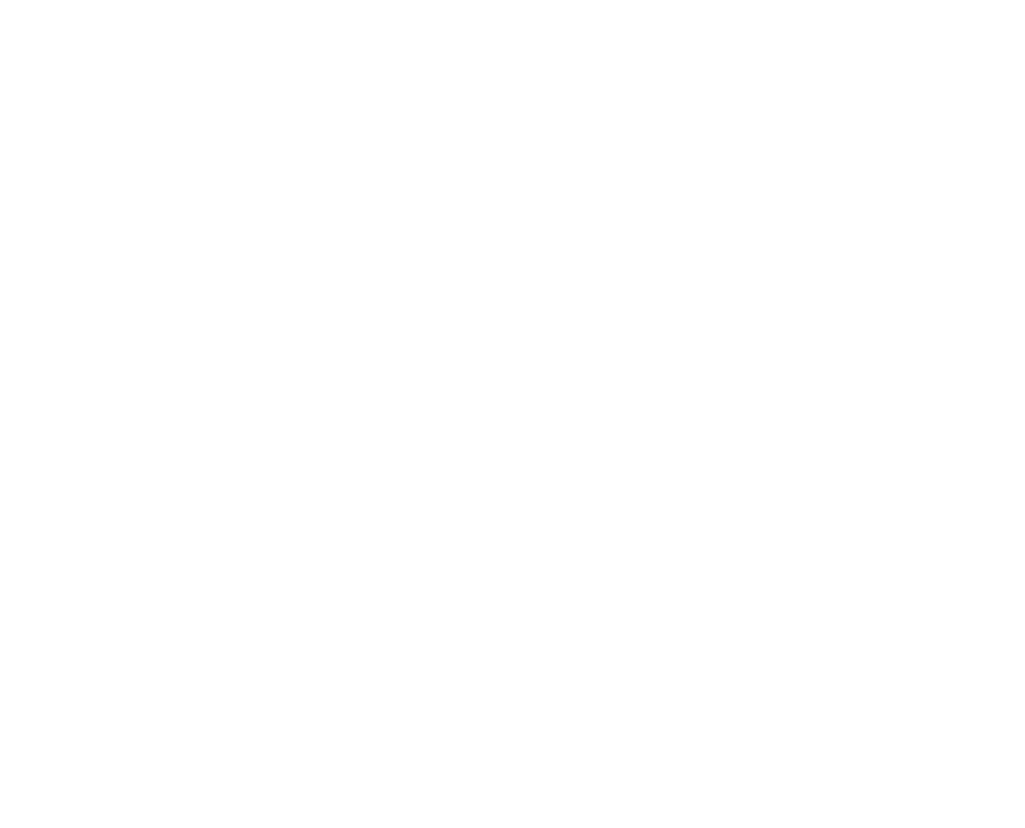
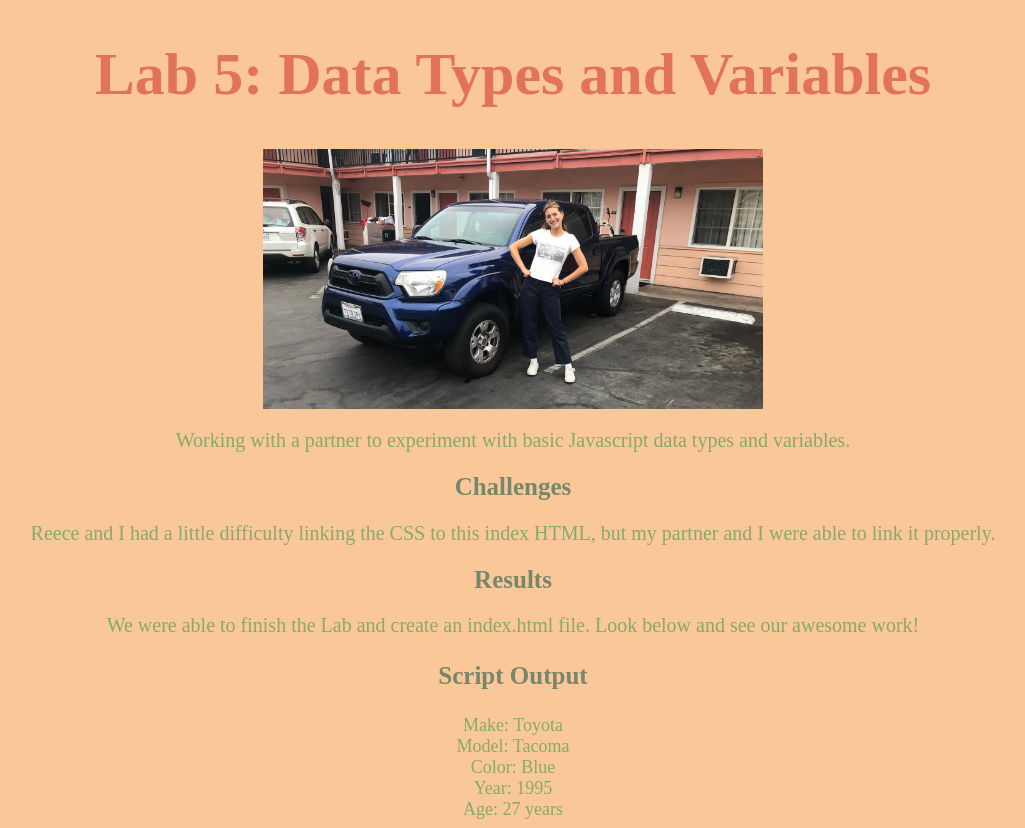
Before and after one commit to LJMCDERMOTT/art101, a plain HTML site: page lab5/index.html in a window 1280 px wide. Shown: the whole page, without its empty margins (127-1152 px from the left). Before the commit the page ends 800 px from the top, so only its background shows below. Drawn offline with Linux system fonts and the light colour scheme.

Commit message:
yay finished lab5

```diff
--- a/lab5/css/lab.css
+++ b/lab5/css/lab.css
@@ -0,0 +1,36 @@
+p{
+  color:#87a96b;
+  font-size: 20px;
+  text-align: center;
+}
+body{
+    background-color:  #FAC898;
+    margin-left: 100px;
+    margin-right: 100px;
+}
+h1{
+  color: #e2725b;
+  font-size: 60px;
+  text-align: center;
+}
+h2{
+  color: #78866b;
+  font-size: 25px;
+  text-align: center;
+}
+h3{
+  color: #78866b;
+  font-size: 25px;
+  text-align: center;
+}
+.output{
+  text-align: center;
+  color: #87a96b;
+  font-size: 18px;
+}
+.truck{
+  border-color: #e2725b;
+  border-width: medium;
+  display:flex ;
+  justify-content: center;
+}
--- a/lab5/index.html
+++ b/lab5/index.html
@@ -1,11 +1,26 @@
 <!DOCTYPE html>
 <html>
 <head>
-	<title>Lab X - Subject/Topic</title>
+	<title>Lab 5: Data Types and Variables</title>
 	<link rel="stylesheet" type="text/css" href="../css/site.css">
 	<link rel="stylesheet" type="text/css" href="css/lab.css">
 </head>
 <body>
+		<div id="content">
 
-</body>
+				<h1>Lab 5: Data Types and Variables</h1>
+				<div class = "truck">
+				<img src="tacoma.jpg" width="500"/>
+				</div>
+				<p>Working with a partner to experiment with basic Javascript data types and variables.</p>
+				<h2>Challenges</h2>
+				<p>Reece and I had a little difficulty linking the CSS to this index HTML, but my partner and I were able to link it properly.</p>
+				<h2>Results</h2>
+				<p>We were able to finish the Lab and create an index.html file. Look below and see our awesome work!</p>
+				<div class = "output">
+						<h3>Script Output</h3>
+						<script src="js/lab.js"></script>
+				</div>
+			</div>
+	</body>
 </html>
--- a/lab5/js/lab.js
+++ b/lab5/js/lab.js
@@ -0,0 +1,21 @@
+// Summary: This is my first attempt doing this.
+// Description: Learning how to code within Javascript.
+// by: Lindsey McDermott.
+// date: 4-20-2022.
+
+
+// Define Variables
+make = "Toyota";
+model = "Tacoma";
+color = "Blue";
+year = 1995;
+
+// calculate
+age = 2022 - year;
+
+// output
+document.writeln("Make: "+ make + "<br>");
+document.writeln("Model: " + model + "<br>");
+document.writeln("Color: " + color + "<br>");
+document.writeln("Year: " + year + "<br>");
+document.writeln("Age: " + age + " years<br>");
```
Also changed, not shown: lab5/tacoma.jpg (added).
